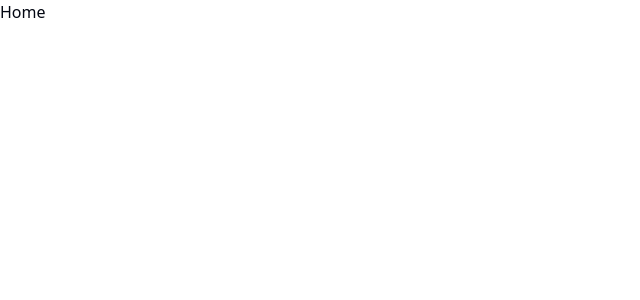
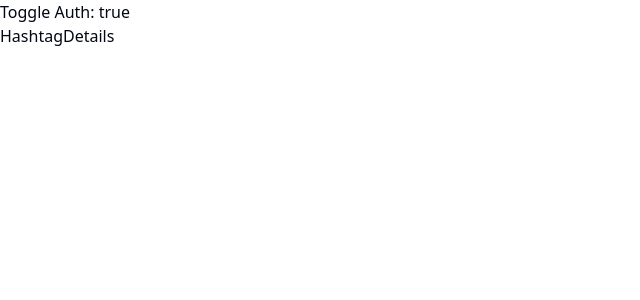
Before and after one commit to marlondias/solipsism_frontend_vibe_coded, a React (Vite) app: page /h/1 in a window 1280 px wide. Before the commit this address led to /home. Shown: the top 300 px of the page, without its empty margins (0-640 px from the left). Built offline with nearby package versions, Linux system fonts and the light colour scheme.

Commit message:
feat: Added placeholder for pages

```diff
--- a/src/App.tsx
+++ b/src/App.tsx
@@ -1,31 +1,39 @@
+import { useState } from 'react'
 import { BrowserRouter, Navigate, Route, Routes } from 'react-router'
+import Signup from './pages/Signup'
+import Login from './pages/Login'
+import Home from './pages/Home'
+import Trending from './pages/Trending'
+import UserProfile from './pages/UserProfile'
+import HashtagDetails from './pages/HashtagDetails'
 
 export default function App() {
-  const isAuthenticated = true //mock
+  const [isAuthenticated, setIsAuthenticated] = useState(true)
 
   return (
     <>
+      <div>
+        <button onClick={() => setIsAuthenticated(!isAuthenticated)}>
+          Toggle Auth: {isAuthenticated.toString()}
+        </button>
+      </div>
       <BrowserRouter>
         <Routes>
-          {isAuthenticated && (
+          {isAuthenticated ? (
             <>
-              <Route path="/home" element={<div>Home</div>} />
+              <Route path="/home" element={<Home />} />
+              <Route path="/trending" element={<Trending />} />
+              <Route path="/u/:username" element={<UserProfile />} />
+              <Route path="/h/:hashtag" element={<HashtagDetails />} />
+              <Route path="*" element={<Navigate to="/home" replace />} />
+            </>
+          ) : (
+            <>
+              <Route path="/signup" element={<Signup />} />
+              <Route path="/login" element={<Login />} />
+              <Route path="*" element={<Navigate to="/login" replace />} />
             </>
           )}
-
-          <Route
-            path="/login"
-            element={
-              isAuthenticated ? <Navigate to="/home" replace /> : <div>Login</div>
-            }
-          />
-
-          <Route
-            path="*"
-            element={
-              <Navigate to={isAuthenticated ? '/home' : '/login'} replace />
-            }
-          />
         </Routes>
       </BrowserRouter>
     </>
--- /dev/null
+++ b/src/pages/HashtagDetails.tsx
@@ -0,0 +1,3 @@
+export default function HashtagDetails() {
+    return <div>HashtagDetails</div>
+}
--- /dev/null
+++ b/src/pages/Home.tsx
@@ -0,0 +1,3 @@
+export default function Home() {
+    return <div>Home</div>
+}
--- /dev/null
+++ b/src/pages/Login.tsx
@@ -0,0 +1,3 @@
+export default function Login() {
+    return <div>Login</div>
+}
--- /dev/null
+++ b/src/pages/Signup.tsx
@@ -0,0 +1,3 @@
+export default function Signup() {
+    return <div>Signup</div>
+}
--- /dev/null
+++ b/src/pages/Trending.tsx
@@ -0,0 +1,3 @@
+export default function Trending() {
+    return <div>Trending</div>
+}
--- /dev/null
+++ b/src/pages/UserProfile.tsx
@@ -0,0 +1,3 @@
+export default function UserProfile() {
+    return <div>UserProfile</div>
+}
```
